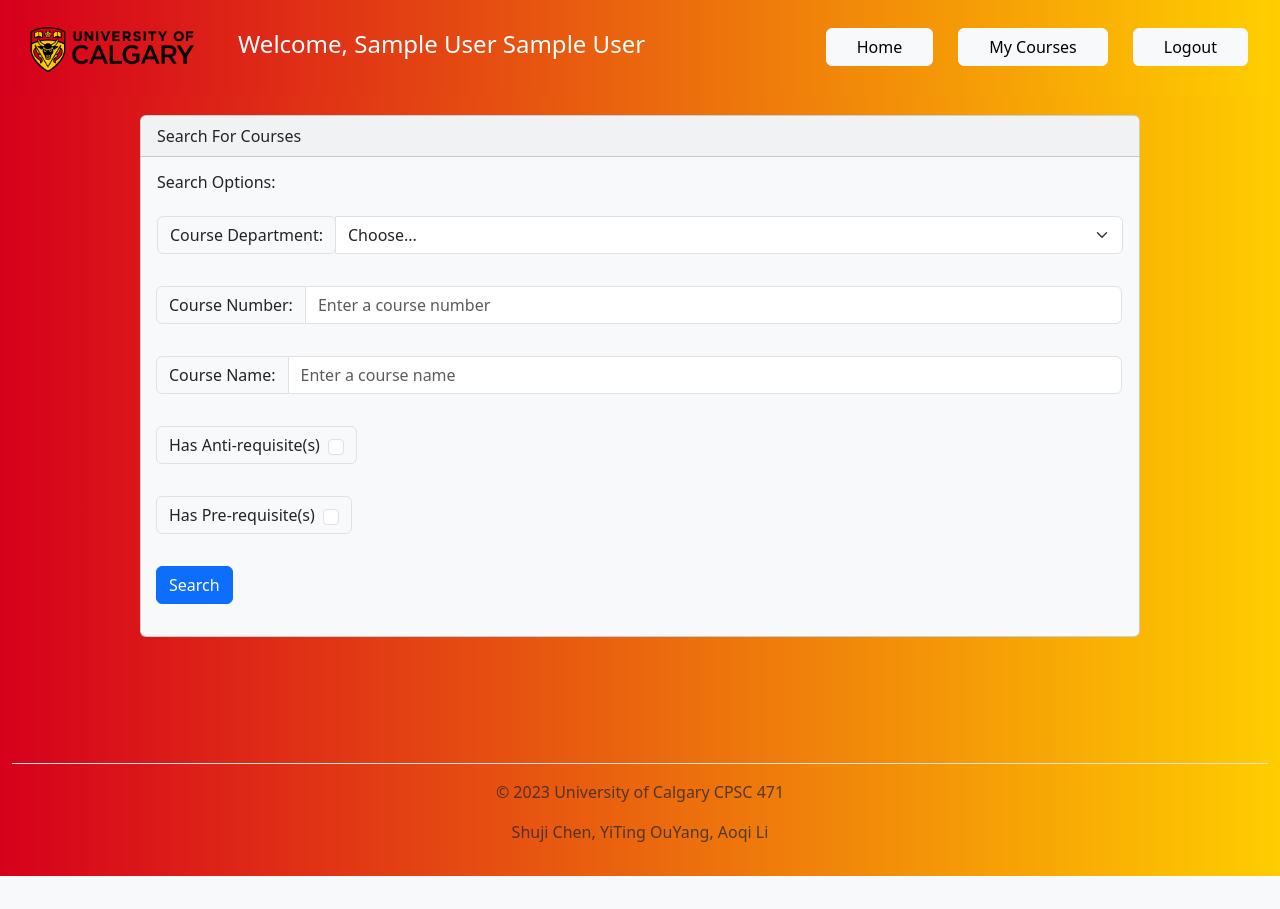
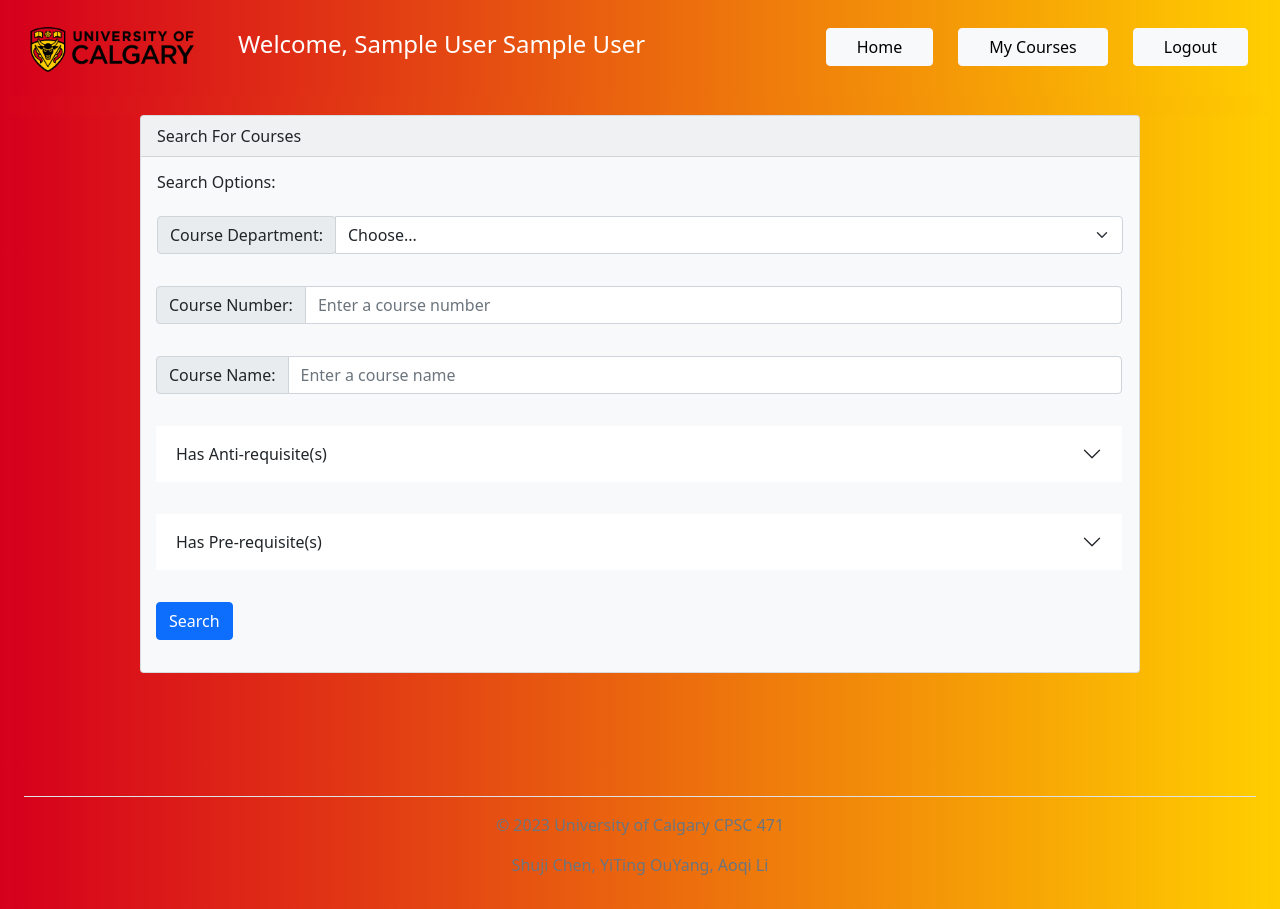
Before and after one commit to csj9703/University-Course-Management-Web-Application, a PHP site: page /homepage.php in a window 1280 px wide. Before the commit the page ends 876 px from the top, so only its background shows below. Run offline with PHP 8.4, Linux system fonts and the light colour scheme; the visitor is signed in with stand-in values (Sample User, id 1).

Commit message:
Downgraded from Bootstrap 5.3 to 5.02 for stability

```diff
--- a/homepage.php
+++ b/homepage.php
@@ -12,6 +12,7 @@
     <?php include 'inc/header.php'?>
 </head>
 <body class="container-fluid gradient-custom">
+<div class="container-fluid gradient-custom">
   <div>
     <div class="card text-dark bg-light mb-3" style="margin-top: 20px;margin-right: auto; margin-left: auto;max-width: 1000px;">
       <div class="card-header">Search For Courses</div>
@@ -38,10 +39,7 @@
             <input type="text" class="form-control" placeholder="Enter a course name">
           </div>
           <div class="input-group mt-3 mb-3">
-          <div class="input-group-text">
-            <label class="form-check-label me-2">Has Anti-requisite(s)</label>
-            <input class="form-check-input" type="checkbox" value="" data-bs-toggle="collapse" data-bs-target="#antiReqCollapse" aria-expanded="false" aria-controls="antiReqCollapse">
-          </div>
+            <button class="accordion-button collapsed" data-bs-toggle="collapse" data-bs-target="#antiReqCollapse" aria-expanded="false" aria-controls="antiReqCollapse">Has Anti-requisite(s)</button>
           </div>
           <div class="card card-body collapse" aria-expanded="false" id="antiReqCollapse">
             <div class="input-group mt-3 mb-3">
@@ -50,14 +48,11 @@
             </div>
           </div>
           <div class="input-group mt-3 mb-3">
-          <div class="input-group-text">
-            <label class="form-check-label me-2">Has Pre-requisite(s)</label>
-            <input class="form-check-input" type="checkbox" value="" data-bs-toggle="collapse" data-bs-target="#PreReqCollapse" aria-expanded="false" aria-controls="PreReqCollapse">
+            <button class="accordion-button collapsed" data-bs-toggle="collapse" data-bs-target="#preReqCollapse" aria-expanded="false" aria-controls="antiReqCollapse">Has Pre-requisite(s)</button>
           </div>
-        </div>
-        <div class="card card-body collapse" aria-expanded="false" id="PreReqCollapse">
+          <div class="card card-body collapse" aria-expanded="false" id="preReqCollapse">
             <div class="input-group mt-3 mb-3">
-            <span class="input-group-text">Pre-requisite Course(s): </span>
+              <span class="input-group-text">Pre-requitsite Course(s): </span>
               <input type="text" class="form-control" placeholder="Enter Pre-requisite courses separated by comma ',' (E.g. CPSC 203, CPSC 205)">
             </div>
           </div>
@@ -67,6 +62,7 @@
         </div>
       </div>
     </div>
+  </div>
 </body>
 <?php include 'inc/footer.php'?>
 </html>
--- a/inc/bootstrap.php
+++ b/inc/bootstrap.php
@@ -1,3 +1,3 @@
-<link href="https://cdn.jsdelivr.net/npm/bootstrap@5.3.0-alpha1/dist/css/bootstrap.min.css" rel="stylesheet" integrity="sha384-GLhlTQ8iRABdZLl6O3oVMWSktQOp6b7In1Zl3/Jr59b6EGGoI1aFkw7cmDA6j6gD" crossorigin="anonymous">
-<script src="https://cdn.jsdelivr.net/npm/bootstrap@5.3.0-alpha1/dist/js/bootstrap.bundle.min.js" integrity="sha384-w76AqPfDkMBDXo30jS1Sgez6pr3x5MlQ1ZAGC+nuZB+EYdgRZgiwxhTBTkF7CXvN" crossorigin="anonymous"></script>
+<link href="https://cdn.jsdelivr.net/npm/bootstrap@5.0.2/dist/css/bootstrap.min.css" rel="stylesheet" integrity="sha384-EVSTQN3/azprG1Anm3QDgpJLIm9Nao0Yz1ztcQTwFspd3yD65VohhpuuCOmLASjC" crossorigin="anonymous">
+<script src="https://cdn.jsdelivr.net/npm/bootstrap@5.0.2/dist/js/bootstrap.bundle.min.js" integrity="sha384-MrcW6ZMFYlzcLA8Nl+NtUVF0sA7MsXsP1UyJoMp4YLEuNSfAP+JcXn/tWtIaxVXM" crossorigin="anonymous"></script>
 <link rel="stylesheet" href="css/styles.css">
```
Lines whose indentation alone changed are shown as unchanged.
